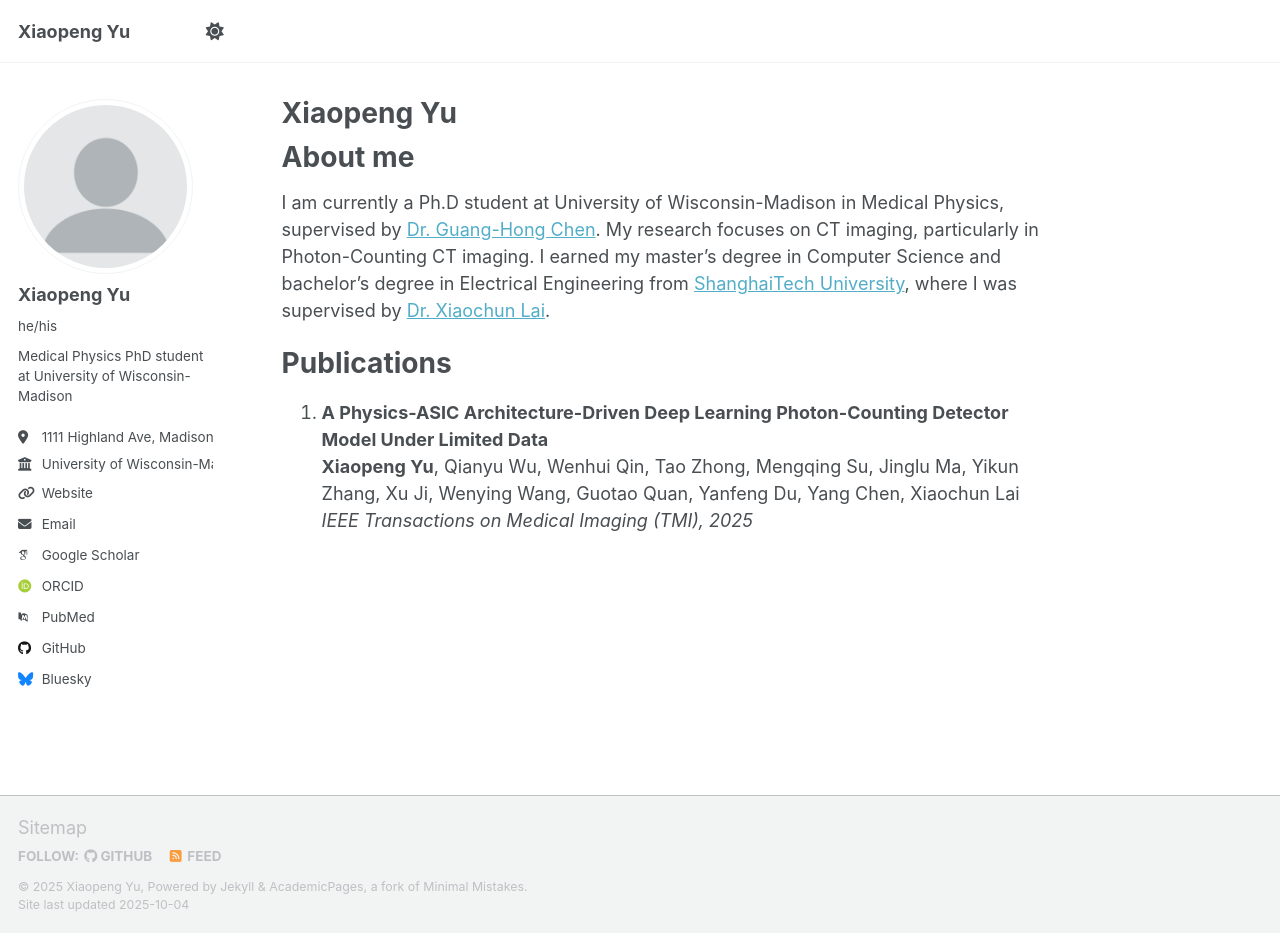
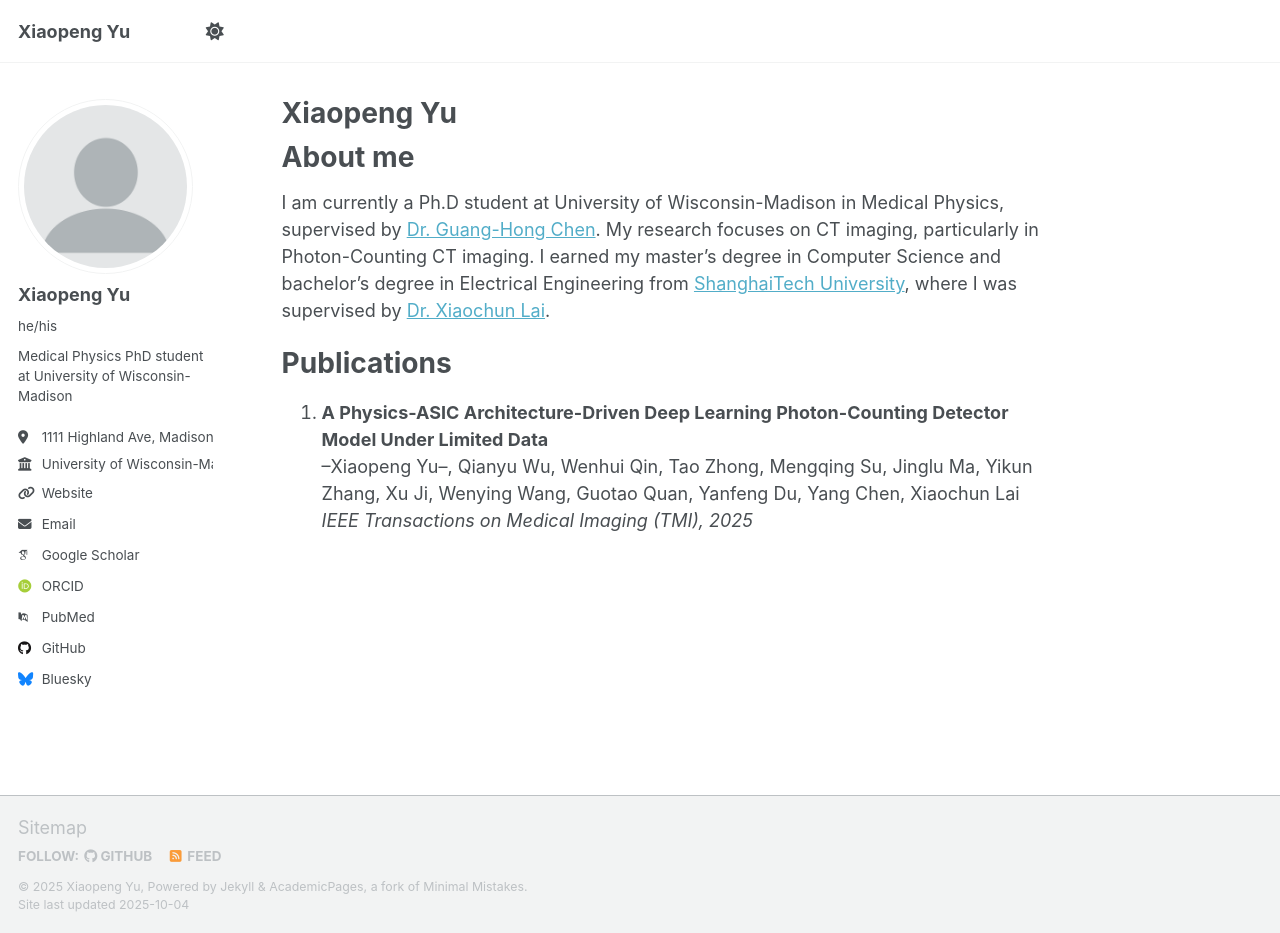
Before and after one commit to xp1999/xp1999.github.io, a Jekyll site: the page built from _pages/about.md, in a window 1280 px wide and 933 px high. Built offline with Jekyll 4.4.1, drawn with Linux system fonts in a browser that asks for light colours; some web fonts are replaced; a script that is not in the unit is left out.

```diff
--- a/_pages/about.md
+++ b/_pages/about.md
@@ -15,5 +15,5 @@ I am currently a Ph.D student at University of Wisconsin-Madison in Medical Phys
 Publications
 ======
 1. **A Physics-ASIC Architecture-Driven Deep Learning Photon-Counting Detector Model Under Limited Data**
-**Xiaopeng Yu**, Qianyu Wu, Wenhui Qin, Tao Zhong, Mengqing Su, Jinglu Ma, Yikun Zhang, Xu Ji, Wenying Wang, Guotao Quan, Yanfeng Du, Yang Chen, Xiaochun Lai
+--Xiaopeng Yu--, Qianyu Wu, Wenhui Qin, Tao Zhong, Mengqing Su, Jinglu Ma, Yikun Zhang, Xu Ji, Wenying Wang, Guotao Quan, Yanfeng Du, Yang Chen, Xiaochun Lai
 *IEEE Transactions on Medical Imaging (TMI), 2025*
```
